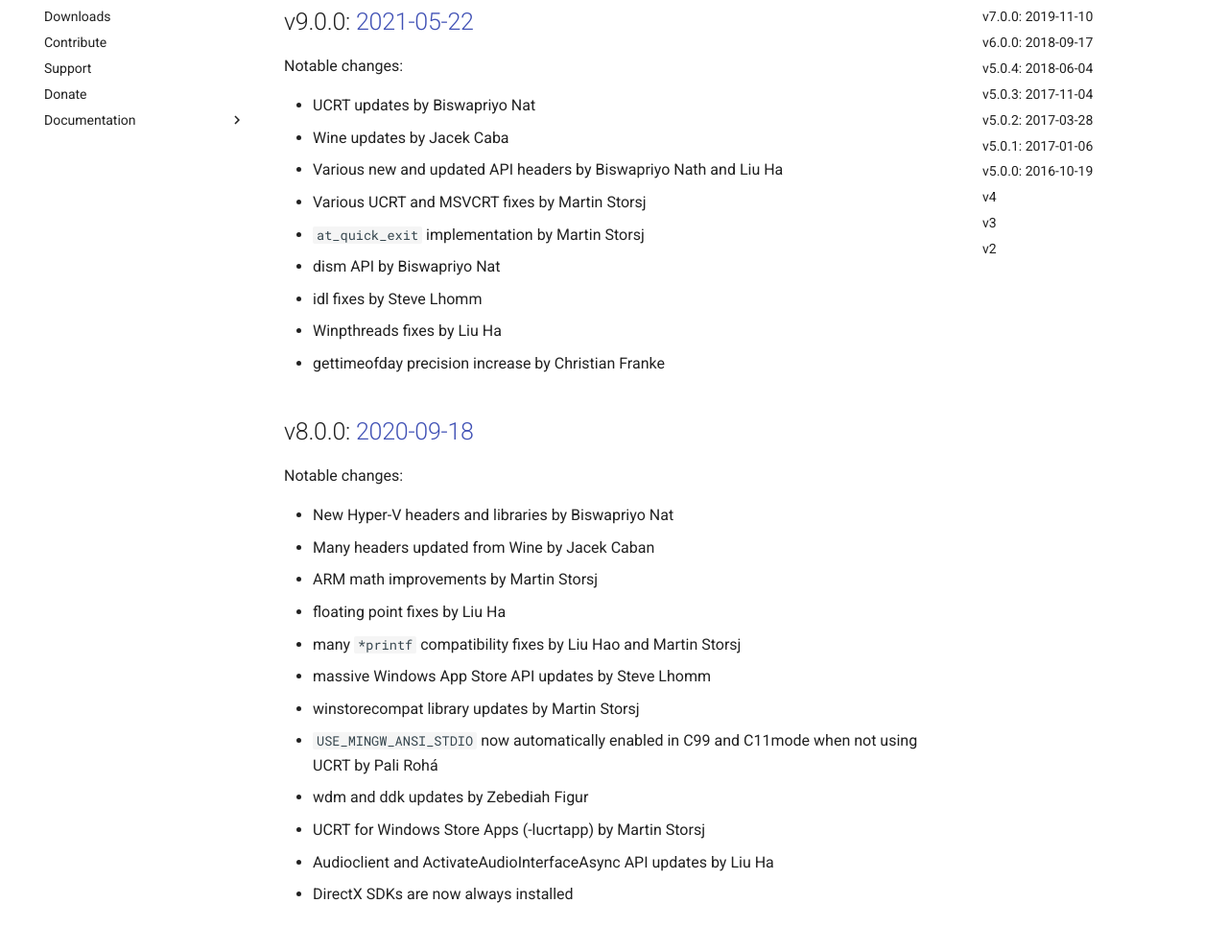
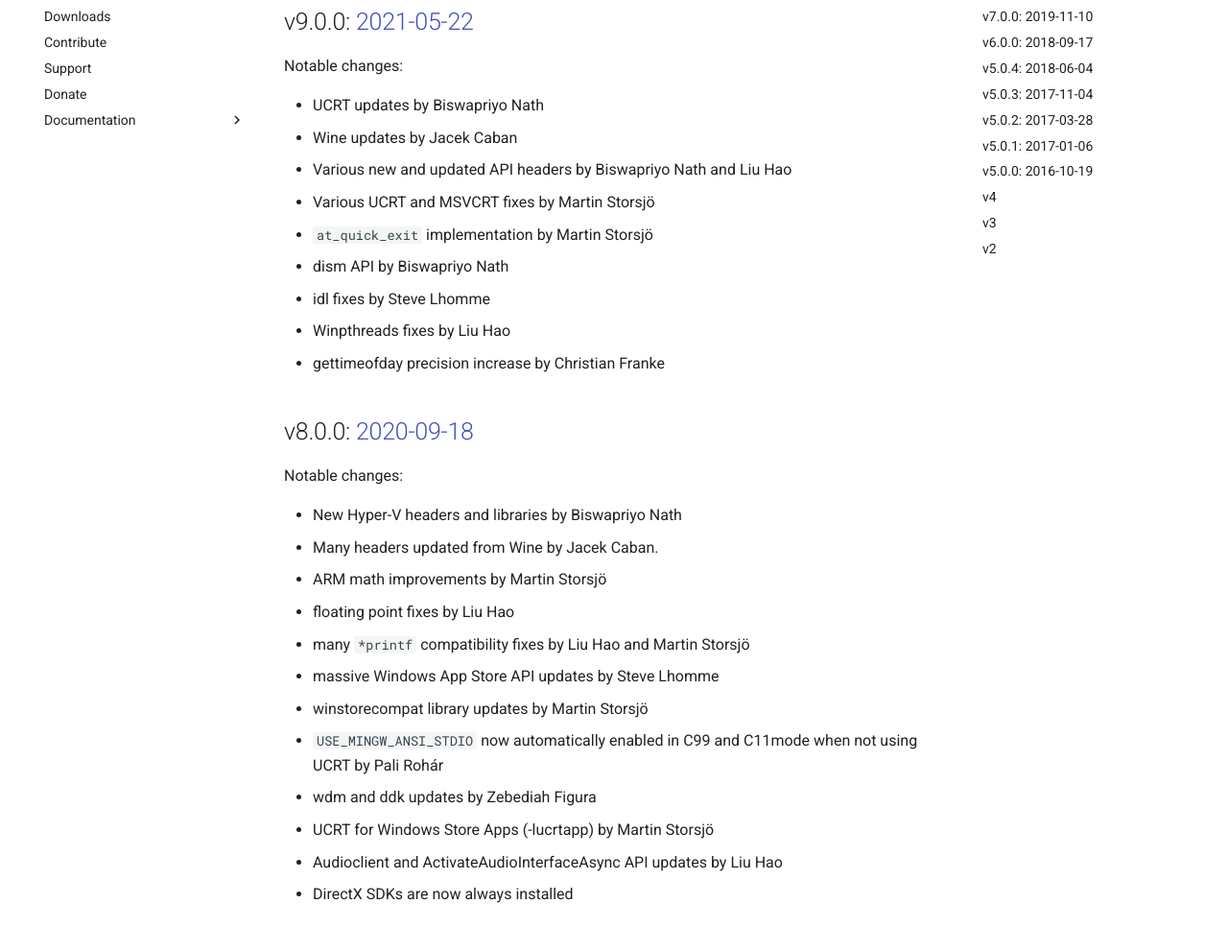
Before and after one commit to mingw-w64/mingw-w64.github.io, an MkDocs documentation site: the page built from web/changelog.md, in a window 1280 px wide and 1400 px high. Shown: the part 175-1166 px from the top of the window at 96% size. Built offline with MkDocs 1.6.1 and Material for MkDocs 9.7.7, drawn with Linux system fonts in a browser that asks for light colours; comment, search, counter and statistics services are not loaded; some of the changed text lies outside the part shown.

Commit message:
changelog: fix various cut off sentences
Something went wrong when converting this to markdown

```diff
--- a/web/changelog.md
+++ b/web/changelog.md
@@ -4,31 +4,31 @@
 
 Notable changes:
 
-- UCRT updates by Biswapriyo Nat
-- Wine updates by Jacek Caba
-- Various new and updated API headers by Biswapriyo Nath and Liu Ha
-- Various UCRT and MSVCRT fixes by Martin Storsj
-- `at_quick_exit` implementation by Martin Storsj
-- dism API by Biswapriyo Nat
-- idl fixes by Steve Lhomm
-- Winpthreads fixes by Liu Ha
+- UCRT updates by Biswapriyo Nath
+- Wine updates by Jacek Caban
+- Various new and updated API headers by Biswapriyo Nath and Liu Hao
+- Various UCRT and MSVCRT fixes by Martin Storsjö
+- `at_quick_exit` implementation by Martin Storsjö
+- dism API by Biswapriyo Nath
+- idl fixes by Steve Lhomme
+- Winpthreads fixes by Liu Hao
 - gettimeofday precision increase by Christian Franke
 
 ## v8.0.0: [2020-09-18](https://sourceforge.net/p/mingw-w64/mailman/message/37111166/)
 
 Notable changes:
 
-- New Hyper-V headers and libraries by Biswapriyo Nat
-- Many headers updated from Wine by Jacek Caban
-- ARM math improvements by Martin Storsj
-- floating point fixes by Liu Ha
-- many `*printf` compatibility fixes by Liu Hao and Martin Storsj
-- massive Windows App Store API updates by Steve Lhomm
-- winstorecompat library updates by Martin Storsj
-- `USE_MINGW_ANSI_STDIO` now automatically enabled in C99 and C11mode when not using UCRT by Pali Rohá
-- wdm and ddk updates by Zebediah Figur
-- UCRT for Windows Store Apps (-lucrtapp) by Martin Storsj
-- Audioclient and ActivateAudioInterfaceAsync API updates by Liu Ha
+- New Hyper-V headers and libraries by Biswapriyo Nath
+- Many headers updated from Wine by Jacek Caban.
+- ARM math improvements by Martin Storsjö
+- floating point fixes by Liu Hao
+- many `*printf` compatibility fixes by Liu Hao and Martin Storsjö
+- massive Windows App Store API updates by Steve Lhomme
+- winstorecompat library updates by Martin Storsjö
+- `USE_MINGW_ANSI_STDIO` now automatically enabled in C99 and C11mode when not using UCRT by Pali Rohár
+- wdm and ddk updates by Zebediah Figura
+- UCRT for Windows Store Apps (-lucrtapp) by Martin Storsjö
+- Audioclient and ActivateAudioInterfaceAsync API updates by Liu Hao
 - DirectX SDKs are now always installed
 
 ## v7.0.0: [2019-11-10](https://sourceforge.net/p/mingw-w64/mailman/message/36804945/)
@@ -54,12 +54,12 @@
 
 Notable changes:
 
-- C++ `__cxa_atexit` thanks to Martin Storsjö and Liu Ha
-- Massive additions to support UCRT thanks to Martin Storsj
-- Sync COM interface headers with Wine development thanks to JacekCaba
-- WinRT additions thanks to Hugo Beauzée-Luysse
-- ARM32 and ARM64 additions thanks to Martin Storsj
-- CRT library api-ms-win-core additions thanks to Martin Storsj
+- C++ `__cxa_atexit` thanks to Martin Storsjö and Liu Hao
+- Massive additions to support UCRT thanks to Martin Storsjö
+- Sync COM interface headers with Wine development thanks to Jacek Caban
+- WinRT additions thanks to Hugo Beauzée-Luyssen
+- ARM32 and ARM64 additions thanks to Martin Storsjö
+- CRT library api-ms-win-core additions thanks to Martin Storsjö
 - CRT library def file reorganization thanks to Martin Storsjö
 
 And many other additions thanks to, but not limited to (in Alphabetical
@@ -76,34 +76,34 @@
 
 ## v5.0.4: [2018-06-04](https://sourceforge.net/p/mingw-w64/mailman/message/36333746/)
 
--   Fix gcc-8.1.0 compatibility regarding _xgetbv
--   `%e` printf specifier will now produce at least 2 digits for the
-    exponent.
+- Fix gcc-8.1.0 compatibility regarding _xgetbv
+- `%e` printf specifier will now produce at least 2 digits for the
+  exponent.
 
 ## v5.0.3: [2017-11-04](https://sourceforge.net/p/mingw-w64/mailman/message/36103143/)
 
--   pseudo-reloc will now try to restore page protection settings prior
-    to manipulating it, rather than simply assuming it was read-only
-    with execute.
--   winpthreads: Fix undefined `__divmoddi4` when compiling with newly
-    bootstrapped gcc-7
--   Fixed modf family segfault due to eax clobbering.
+- pseudo-reloc will now try to restore page protection settings prior
+  to manipulating it, rather than simply assuming it was read-only
+  with execute.
+- winpthreads: Fix undefined `__divmoddi4` when compiling with newly
+  bootstrapped gcc-7
+- Fixed modf family segfault due to eax clobbering.
 
 ## v5.0.2: [2017-03-28](https://sourceforge.net/p/mingw-w64/mailman/message/35754067/)
 
--   RegSetKeyValueW now has proper wide arguments.
--   Fix some crashes in winpthreads due to misaligned memory access when
-    used with some SSE instructions.
--   Fix pdh.h function calls to have proper stdcall decorators.
+- RegSetKeyValueW now has proper wide arguments.
+- Fix some crashes in winpthreads due to misaligned memory access when
+  used with some SSE instructions.
+- Fix pdh.h function calls to have proper stdcall decorators.
 
 ## v5.0.1: [2017-01-06](https://sourceforge.net/p/mingw-w64/mailman/message/35588585/)
 
-- Don't use feature `(__attribute__((gcc_struct)))` that isn'tsupported on
-  clang when compiling on clang thanks to David Wohlferd
-- Various ARM math fixes thanks to Martin Storsj
-- Removed some duplicate uuids defintions, thanks to HugoBeauzée-Luyssen
+- Don't use feature `(__attribute__((gcc_struct)))` that isn't supported on
+  clang when compiling on clang thanks to David Wohlferd.
+- Various ARM math fixes thanks to Martin Storsjö
+- Removed some duplicate uuids defintions, thanks to HugoBeauzée-Luyssen.
 - Define `IN6_IS_ADDR_` macros to conform to Posix Specm thanks toJean-Baptiste
-  Kemp
+  Kempf
 - dxva.h: Add support for VP8/9 in DxVA2 thanks to Yuta Nakai
 
 ## v5.0.0: [2016-10-19](https://sourceforge.net/p/mingw-w64/mailman/message/35437019/)
```
